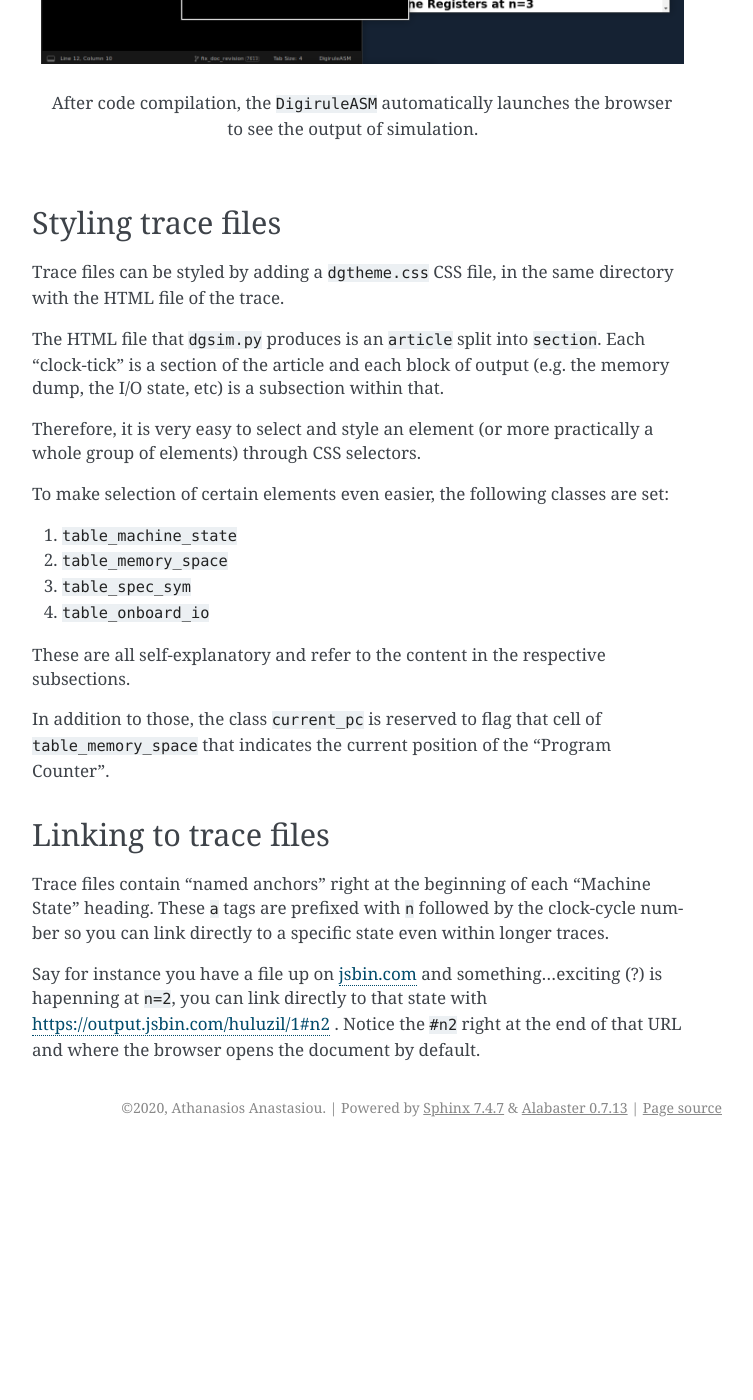
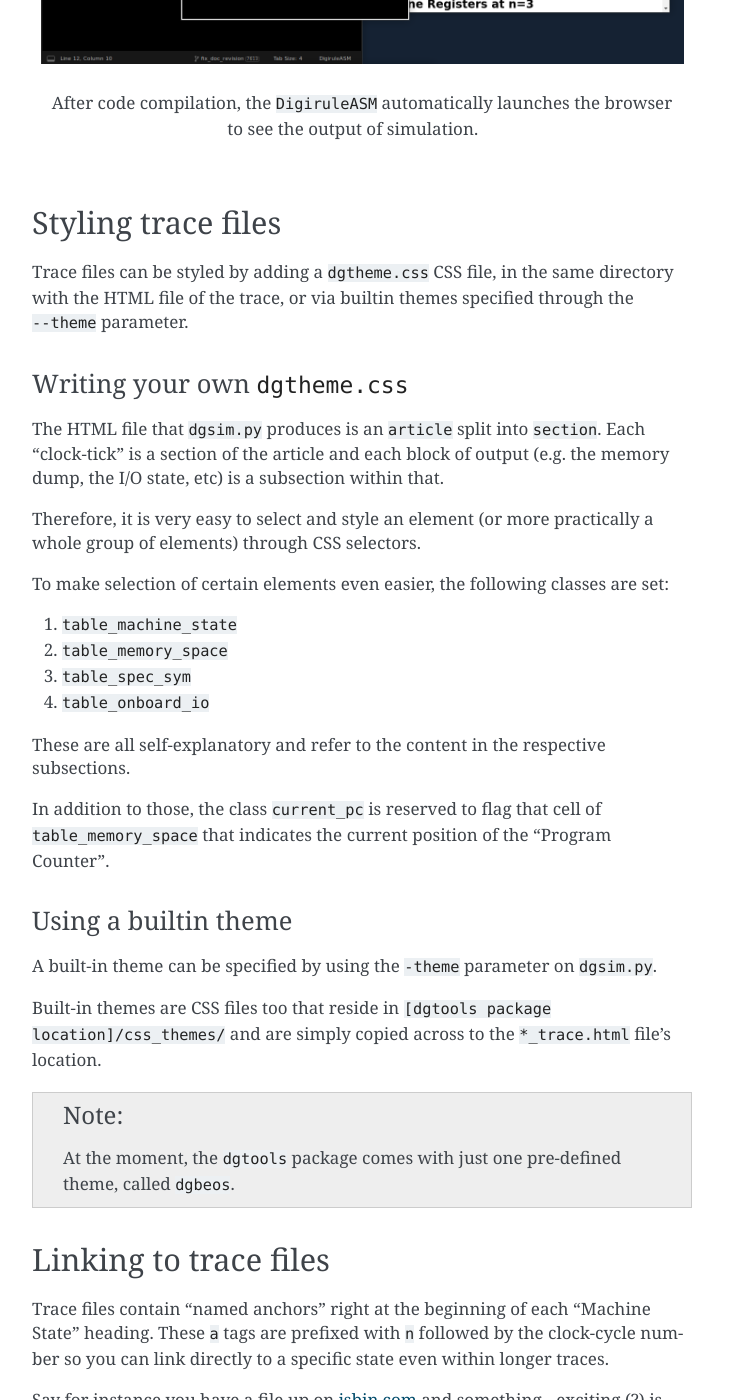
Before and after one commit to aanastasiou/dgtools, a Sphinx documentation site: the page built from doc/source/extras.rst, in a window 1280 px wide and 1400 px high, scrolled down 2499 px. Shown: the whole window, without its empty margins (388-1141 px from the left). Built offline with Sphinx 7.4.7, drawn with Linux system fonts in a browser that asks for light colours; before the commit the page ends 3646 px from its top, so only the background shows below that; some of the changed text lies outside the part shown.

Commit message:
Added custom CSS and the dgbeos theme

```diff
--- a/doc/source/extras.rst
+++ b/doc/source/extras.rst
@@ -54,7 +54,11 @@ through ``Ctrl + Shift + B``.
 Styling trace files
 -------------------
 
-Trace files can be styled by adding a ``dgtheme.css`` CSS file, in the same directory with the HTML file of the trace.
+Trace files can be styled by adding a ``dgtheme.css`` CSS file, in the same directory with the HTML file of the trace,
+or via builtin themes specified through the ``--theme`` parameter.
+
+Writing your own ``dgtheme.css``
+^^^^^^^^^^^^^^^^^^^^^^^^^^^^^^^^
 
 The HTML file that ``dgsim.py`` produces is an ``article`` split into ``section``. Each "clock-tick" is a section of
 the article and each block of output (e.g. the memory dump, the I/O state, etc) is a subsection within that.
@@ -74,6 +78,18 @@ These are all self-explanatory and refer to the content in the respective subsec
 In addition to those, the class ``current_pc`` is reserved to flag that cell of ``table_memory_space`` that
 indicates the current position of the "Program Counter".
 
+Using a builtin theme
+^^^^^^^^^^^^^^^^^^^^^
+
+A built-in theme can be specified by using the ``-theme`` parameter on ``dgsim.py``.
+
+Built-in themes are CSS files too that reside in ``[dgtools package location]/css_themes/`` and are simply copied
+across to the ``*_trace.html`` file's location.
+
+.. note::
+
+    At the moment, the ``dgtools`` package comes with just one pre-defined theme, called ``dgbeos``.
+
 
 Linking to trace files
 ----------------------
```
Also changed, not shown: 1 other file.
